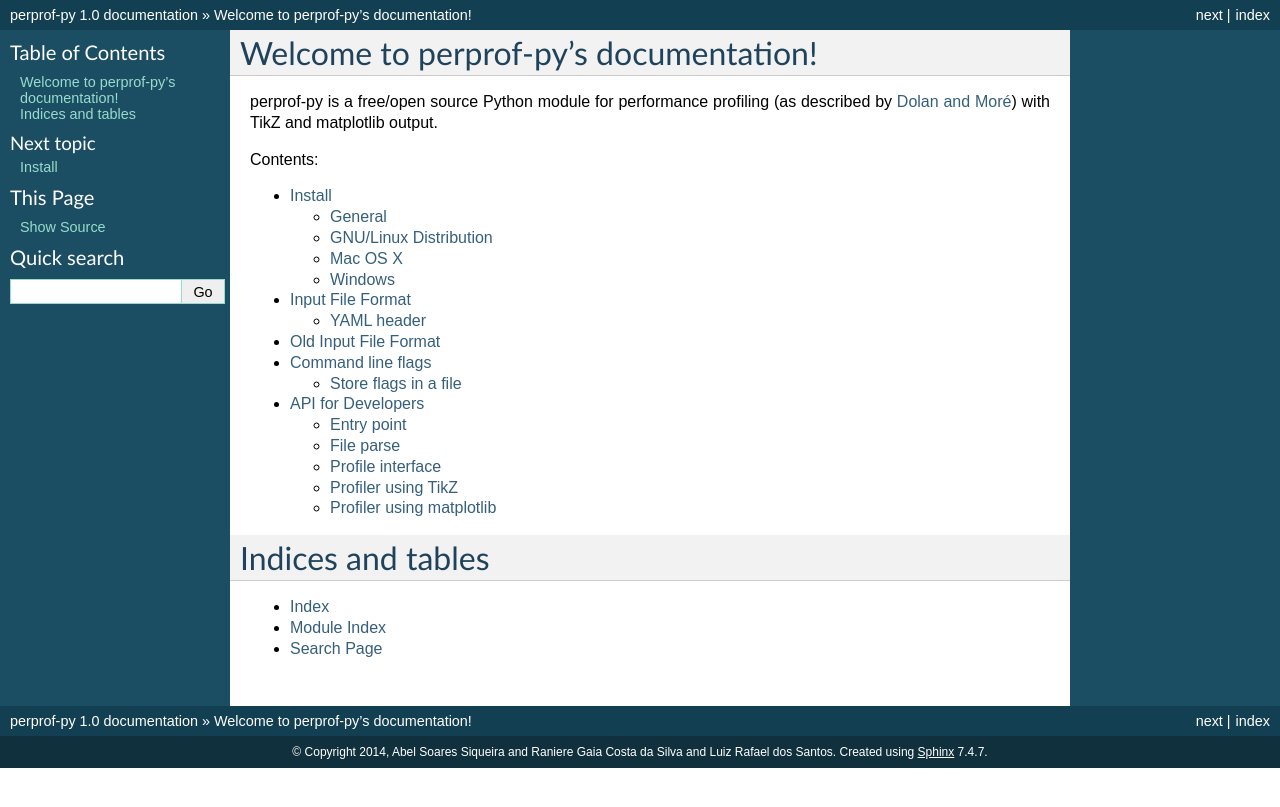
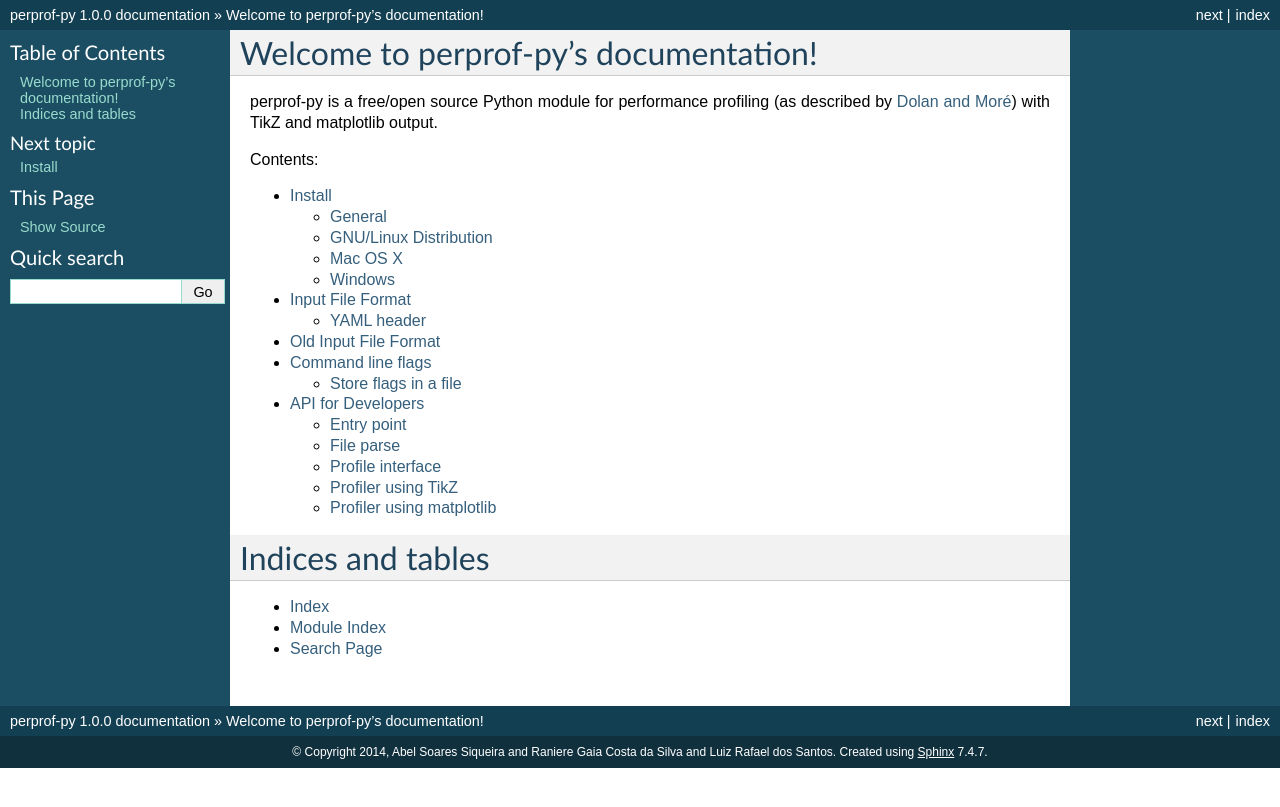
Before and after one commit to abelsiqueira/perprof-py, a Sphinx documentation site: the page built from doc/index.rst, in a window 1280 px wide. Shown: the top 807 px of the page. Built offline with Sphinx 7.4.7, drawn with Linux system fonts in a browser that asks for light colours.

Commit message:
Move to version 1.0.0
Close #81.

```diff
--- a/doc/conf.py
+++ b/doc/conf.py
@@ -53,9 +53,9 @@ copyright = '2014, Abel Soares Siqueira and Raniere Gaia Costa da Silva and Luiz
 # built documents.
 #
 # The short X.Y version.
-version = '1.0'
+version = '1.0.0'
 # The full version, including alpha/beta/rc tags.
-release = '1.0'
+release = '1.0.0'
 
 # The language for content autogenerated by Sphinx. Refer to documentation
 # for a list of supported languages.
--- a/setup.py
+++ b/setup.py
@@ -11,7 +11,7 @@ else:
 
 setup(
     name='perprof',
-    version='0.1.0',
+    version='1.0.0',
     author='Abel Soares Siqueira, Raniere Gaia Costa da Silva, Luiz Rafael dos Santos',
     author_email='abel@ime.unicamp.br, raniere@ime.unicamp.br, lrsantos@ime.unicamp.br',
     packages=['perprof'],
```
